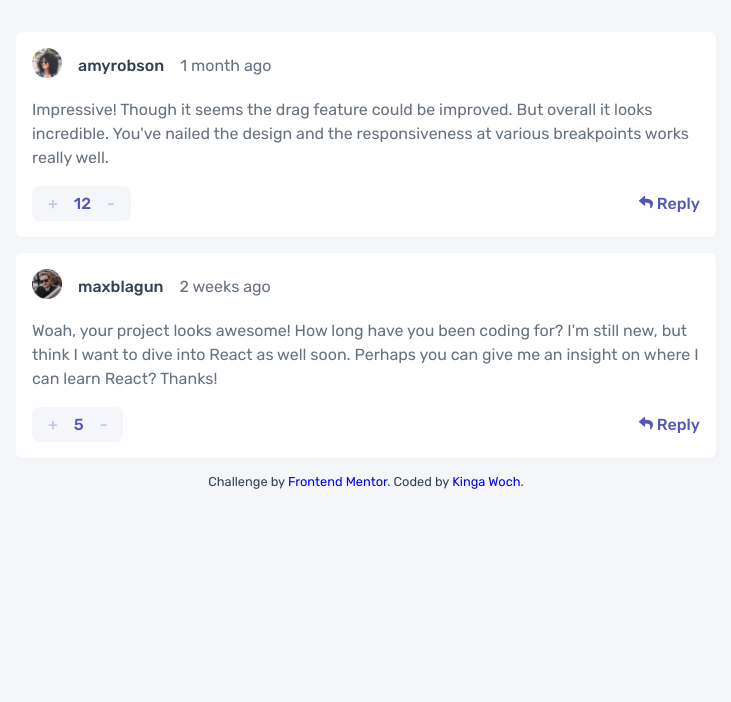
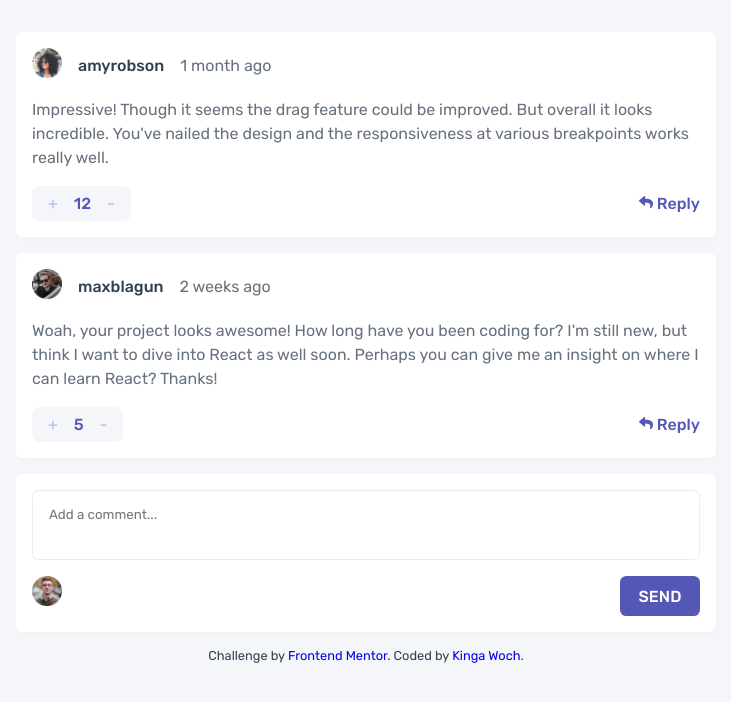
Before and after one commit to KingaWoch/Interactive-Comments-Section, a plain HTML site: page index.html in a window 1280 px wide. Shown: the whole page, without its empty margins (274-1005 px from the left). Drawn offline with Linux system fonts and the light colour scheme.

Commit message:
current user

```diff
--- a/script.js
+++ b/script.js
@@ -1,26 +1,35 @@
 fetch("data.json")
   .then((res) => res.json())
   .then((data) => {
-    console.log(data);
+    //console.log(data);
     const commentsList = data.comments;
-    console.log(commentsList);
+    //console.log(commentsList);
 
     comments = commentsList.map((comment) => {
-      console.log(comment.content);
+      //console.log(comment.content);
+      console.log(comment.replies[0]);
       return {
         content: comment.content,
         createdAt: comment.createdAt,
         score: comment.score,
         username: comment.user.username,
         avatar: comment.user.image.png,
+        replies: comment.replies,
       };
     });
-    console.log(comments);
-    renderCommentsList(comments);
+
+    const currentUser = data.currentUser;
+    console.log(currentUser.image.png);
+
+    //console.log(comments);
+    renderCommentsList(comments, currentUser);
   });
 
 const createComment = (comment) => {
   // CREATE ELEMENTS
+
+  const commentReplyWrapper = document.createElement("div");
+  commentReplyWrapper.classList.add("comment-and-reply-wrapper");
 
   const commentWrapper = document.createElement("div");
   commentWrapper.classList.add("comment-wrapper");
@@ -75,15 +84,60 @@ const createComment = (comment) => {
 
   commentWrapper.append(commentContent, commentButtons);
 
-  return commentWrapper;
+  commentReplyWrapper.appendChild(commentWrapper);
+
+  // SCORE
+
+  const scoreValue = commentReplyWrapper.querySelector(".score_value");
+
+  const plusBtn = commentReplyWrapper.querySelector(".plus");
+  plusBtn.addEventListener("click", () => {
+    scoreValue.innerText = comment.score++;
+  });
+
+  const minusBtn = commentReplyWrapper.querySelector(".minus");
+  minusBtn.addEventListener("click", () => {
+    if (comment.score < 0) {
+      comment.score === 0;
+    } else {
+      scoreValue.innerText = comment.score--;
+    }
+  });
+
+  return commentReplyWrapper;
 };
 
-const renderCommentsList = (comments) => {
+const renderCommentsList = (comments, currentUser) => {
   const commentsSection = document.querySelector(".comments");
 
   comments.forEach((comment) => {
     commentsSection.appendChild(createComment(comment));
   });
 
+  commentsSection.appendChild(createCurrentUser(currentUser));
+
   return commentsSection;
 };
+
+const createCurrentUser = (currentUser) => {
+  const currentUserWrapper = document.createElement("div");
+  currentUserWrapper.classList.add("current-user-wrapper");
+
+  const currentUserAvatar = document.createElement("img");
+  currentUserAvatar.classList.add("current-user-avatar");
+  console.log(currentUser.image);
+  currentUserAvatar.src = currentUser.image.png;
+
+  const textarea = document.createElement("textarea");
+  textarea.type = "text";
+  textarea.placeholder = "Add a comment...";
+  textarea.classList.add("current-user-comment");
+
+  const sendBtn = document.createElement("button");
+  sendBtn.classList.add("send-btn");
+  sendBtn.innerText = "SEND";
+
+  currentUserWrapper.append(currentUserAvatar, textarea, sendBtn);
+
+  return currentUserWrapper;
+};
--- a/style.css
+++ b/style.css
@@ -109,6 +109,41 @@ body {
   color: var(--Moderate-blue);
 }
 
+.current-user-wrapper {
+  background-color: var(--White);
+  border-radius: 0.4rem;
+  padding: 1rem;
+  display: grid;
+  grid-template-columns: 1fr 1fr;
+  gap: 1rem;
+  -webkit-box-shadow: 2px 2px 5px 0px rgba(0, 0, 0, 0.02);
+  -moz-box-shadow: 2px 2px 5px 0px rgba(0, 0, 0, 0.02);
+  box-shadow: 2px 2px 5px 0px rgba(0, 0, 0, 0.02);
+}
+
+.current-user-avatar {
+  width: 30px;
+}
+
+.current-user-comment {
+  grid-row: 1/2;
+  grid-column: 1/3;
+  height: 70px;
+  border: 1px solid var(--Light-gray);
+  border-radius: 0.4rem;
+  padding: 1rem;
+  resize: none;
+}
+
+.send-btn {
+  background-color: var(--Moderate-blue);
+  color: var(--White);
+  width: 80px;
+  height: 40px;
+  border-radius: 0.4rem;
+  justify-self: flex-end;
+}
+
 .attribution {
   text-align: center;
   font-size: 0.8rem;
```
